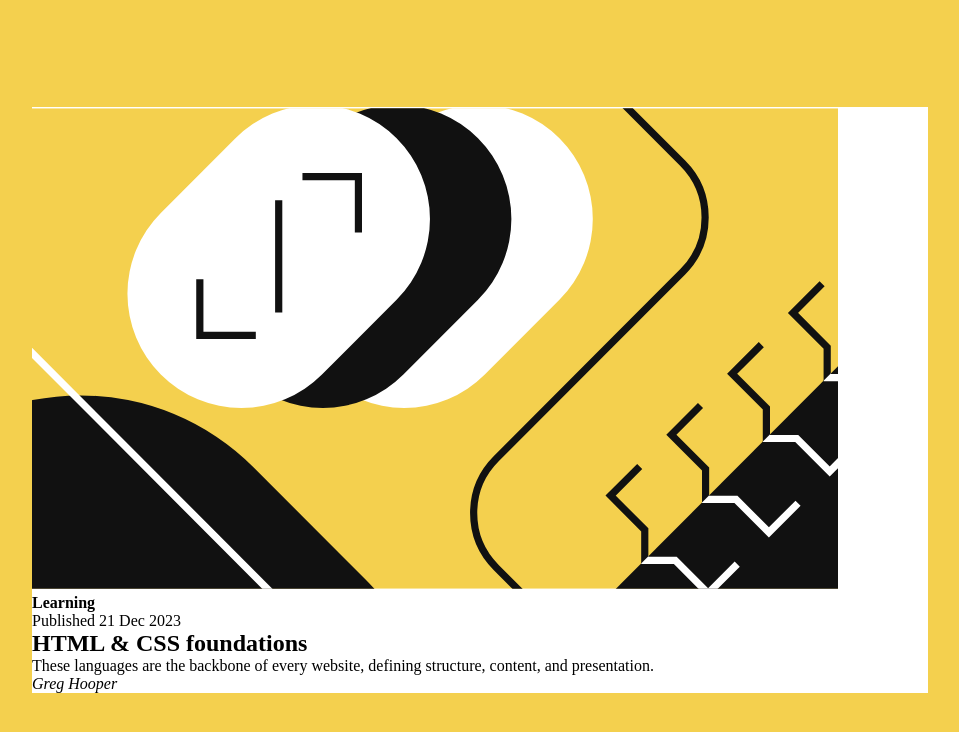
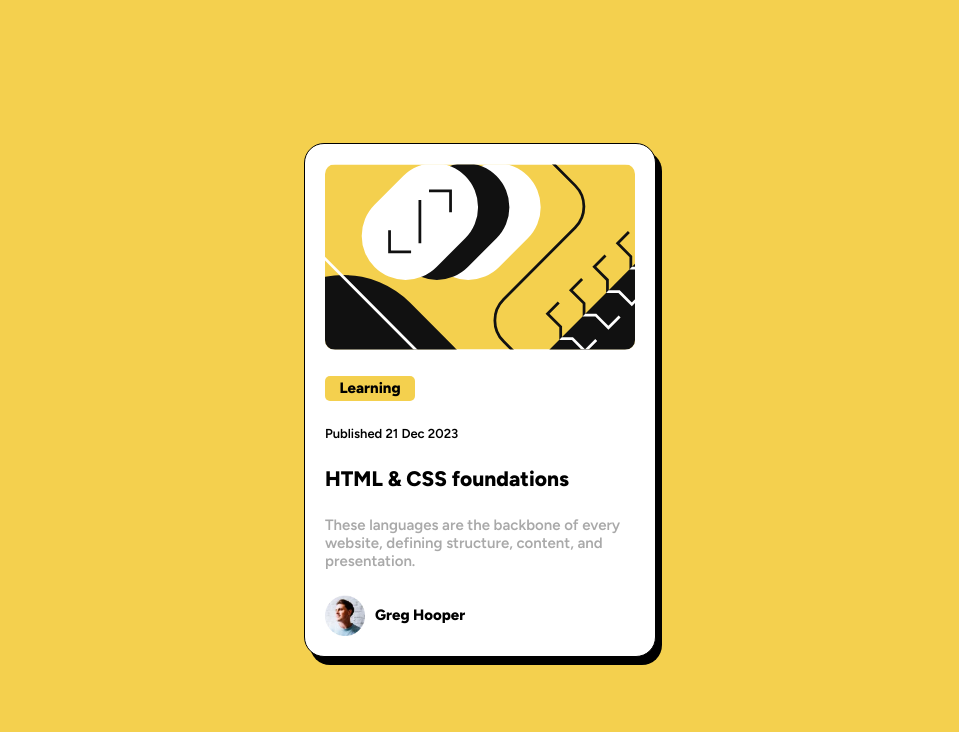
Before and after one commit to kdugaspar/blog-preview-card-main, a plain HTML site: page index.html in a window 1280 px wide. Shown: the whole page, without its empty margins (160-1119 px from the left). Drawn offline with Linux system fonts and the light colour scheme.

Commit message:
Atualizações

```diff
--- a/estilos.css/estilo.css
+++ b/estilos.css/estilo.css
@@ -1,11 +1,12 @@
+@import url('https://fonts.googleapis.com/css2?family=Figtree:wght@600;800&family=Hanken+Grotesk:wght@100&family=Montserrat:wght@100;200;300;400;500;600;700&family=Outfit:wght@300;400;600&family=Work+Sans:wght@400;600;700&display=swap');
 
-
-*{
+* {
     padding: 0;
     margin: 0;
+    font-size: 62.5%;
 }
 
-body{
+body {
     display: flex;
     flex-direction: column;
     justify-content: center;
@@ -13,13 +14,80 @@ body{
     min-height: 100vh;
     background-color: #F4D04E;
 }
-article{
+
+main {
     background-color: white;
     display: flex;
     flex-direction: column;
     justify-content: center;
-    width: 70%;
+    align-items: center;
+    padding: 2rem;
+    border-radius: 2rem;
+    border: 1px solid black;
+    box-shadow: 0.6rem 0.8rem;
+
 }
-img{
-    width: 90%;
+
+article {
+    display: flex;
+    flex-direction: column;
+    gap: 2.5rem;
+
 }
+
+figure {}
+
+img {
+    width: 31rem;
+    border-radius: 1rem;
+}
+
+.primeiro-str {
+    display: flex;
+    justify-content: center;
+    align-items: center;
+    font-size: 1.5rem;
+    background-color: #F4D04E;
+    width: 9rem;
+    height: 2.5rem;
+    border-radius: 0.5rem;
+    font-family: 'Figtree', sans-serif;
+}
+
+span {
+    font-size: 1.3rem;
+    font-family: 'Figtree', sans-serif;
+
+}
+
+h1 {
+    font-size: 2.1rem;
+    font-family: 'Figtree', sans-serif;
+
+}
+
+p {
+    color: #a9a9a9;
+    font-size: 1.5rem;
+    font-family: 'Figtree', sans-serif;
+    width: 31rem;
+    background-color: rgba(0, 255, 255, 0);
+
+}
+
+address {
+    display: flex;
+    flex-direction: row;
+    align-items: center;
+    gap: 1rem;
+    font-style: normal;
+}
+
+.autor {
+    font-family: 'Figtree', sans-serif;
+    font-size: 1.5rem;
+}
+
+.autor-foto {
+    width: 4rem;
+}
--- a/index.html
+++ b/index.html
@@ -18,11 +18,12 @@
 </head>
 <body>
 
+ <main>
   <article>
     <figure>
      <img src="./assets/images/illustration-article.svg" alt="">
     </figure>
-  <strong>Learning</strong>
+     <strong class="primeiro-str">Learning</strong>
 
      <span>Published 21 Dec 2023</span>
 
@@ -31,8 +32,12 @@
      <p>These languages are the backbone of every website, defining structure, content, and presentation.
      </p>
 
- <address> Greg Hooper</address>
+     <address>
+      <img class="autor-foto" src="./assets/images/image-avatar.webp" alt="">
+      <strong class="autor">Greg Hooper</strong>
+    </address>
     </article>
+ </main>
 
 <!--
   <div class="attribution">
```
Lines whose indentation alone changed are shown as unchanged.
